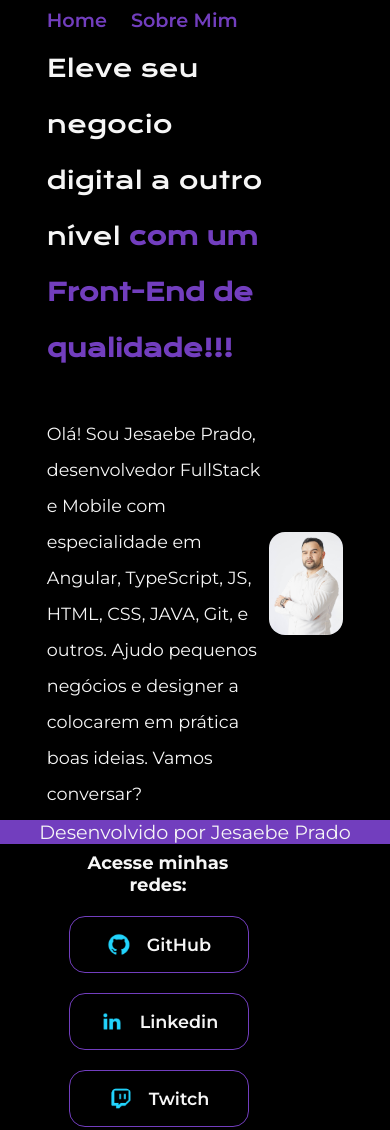
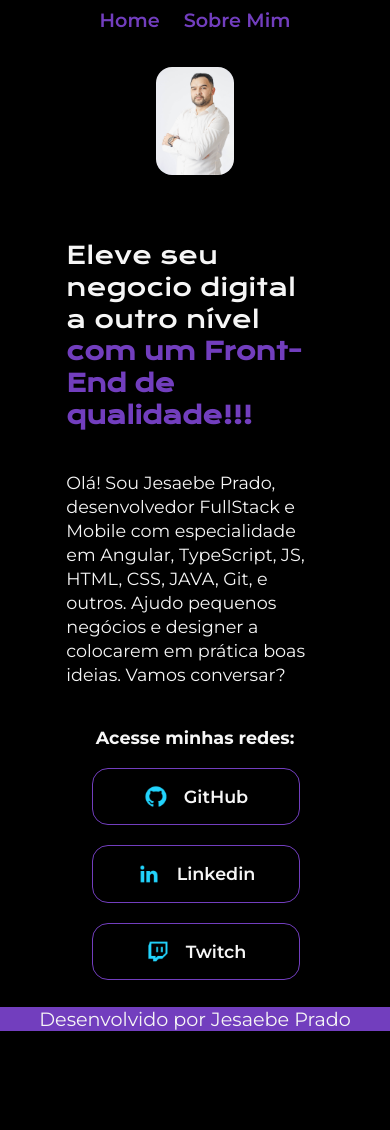
Before and after one commit to Jesaebe/web_default, a plain HTML site: page activity 3/index.html in a window 390 px wide. After the commit the page ends 1031 px from the top, so only its background shows below. Drawn offline with nearby package versions, Linux system fonts and the light colour scheme.

Commit message:
Third Web Default activity POSWEB - Upgrade 2

```diff
--- a/activity 3/index.html
+++ b/activity 3/index.html
@@ -9,8 +9,8 @@
 <body>
     <header>
         <nav class="menu">
-            <a class="bottom_menu" href="index.html">Home</a>
-            <a class="bottom_menu" href="about.html">Sobre Mim</a>
+            <a class="bottom-menu" href="index.html">Home</a>
+            <a class="bottom-menu" href="about.html">Sobre Mim</a>
         </nav>
     </header>
     <main class="apresentation">
@@ -22,11 +22,11 @@
                 <h5 class="title-social">Acesse minhas redes:</h5>
                 <div class="button">
                     <img src="./assets/github.png"/>
-                    <a class="link" href="#">GitHub</a>
+                    <a class="link" target="_blank" href="https://github.com/Jesaebe/">GitHub</a>
                 </div>
                 <div class="button">
                     <img src="./assets/linkedin.png"/>
-                    <a class="link" href="#">Linkedin</a>
+                    <a class="link" target="_blank" href="https://linkedin.com/in/jesaebe-prado/">Linkedin</a>
                 </div>
                 <div class="button">
                     <img src="./assets/twitch.png"/>
@@ -34,7 +34,7 @@
                 </div>
             </div>
         </section>
-        <img src="assets/jesaebe.jpg" />
+        <img class="image" src="assets/jesaebe.jpg" />
     </main>
     <footer class="footer">
         <p>Desenvolvido por Jesaebe Prado</p>
--- a/activity 3/style/style.css
+++ b/activity 3/style/style.css
@@ -6,7 +6,6 @@
     --color-text-secondary: #723EBE;
     --title-font-text: "Krona One", sans-serif;
     --subtitle-font-text: "Montserrat", sans-serif;
-
 }
 
 * {
@@ -27,12 +26,16 @@ body {
     gap: 1.5em;
 }
 
-.bottom_menu {
+.bottom-menu {
     color: var(--color-text-secondary);
     font-family: var(--subtitle-font-text);
     font-size: 1.2em;
     font-weight: 600;
     text-decoration: none;
+}
+
+.bottom-menu:hover {
+    color: var(--color-text-primary);
 }
 
 /**************** MAIN ****************/
@@ -42,6 +45,7 @@ body {
     display: flex;
     align-items: center;
     justify-content: space-between;
+    gap: 4em;
 }
 
 .content {
@@ -55,7 +59,7 @@ body {
     font-family: var(--title-font-text);
     font-size: 1.5em;
     font-weight: 400;
-    line-height: 56px;
+    line-height: 32px;
     text-align: left;
 }
 
@@ -67,7 +71,7 @@ body {
     font-family: var(--subtitle-font-text);
     font-size: 1.1em;
     font-weight: 400;
-    line-height: 36px;
+    line-height: 24px;
     text-align: left;
 
 }
@@ -84,7 +88,7 @@ body {
 
 .title-social {
     font-family: var(--subtitle-font-text);
-    font-size: 18px;
+    font-size: 1.1em;
 }
 
 .button {
@@ -115,21 +119,17 @@ body {
     width: 24px ;
 }
 
-img {
-    width: 25%;
+.image {
+    width: 30%;
     border-radius: 1em;
 }
 
 .footer {
-    position: absolute;
-    width: 100%;
-    bottom: 0;
     background-color: var(--color-text-secondary);
     color: var(--color-text-primary);
     text-align: center;
     font-family: var(--subtitle-font-text);
     font-size: 1.2em;
-
 }
 
 /************* ABOUT ME **************/
@@ -140,7 +140,24 @@ img {
 }
 
 .title-about {
+    color: var(--color-text-secondary);
     font-family: var(--title-font-text);
     font-size: 1.5em;
     font-weight: 800;
 }
+
+@media (max-width: 1200px) {
+    .menu {
+        padding: 2%;
+        justify-content: center;
+    }
+
+    .apresentation {
+        flex-direction: column-reverse;
+        padding: 5%;
+    }
+
+    .content {
+        width: auto;
+    }
+}
```
Also changed, not shown: activity 3/about.html (+3 -3 lines).
